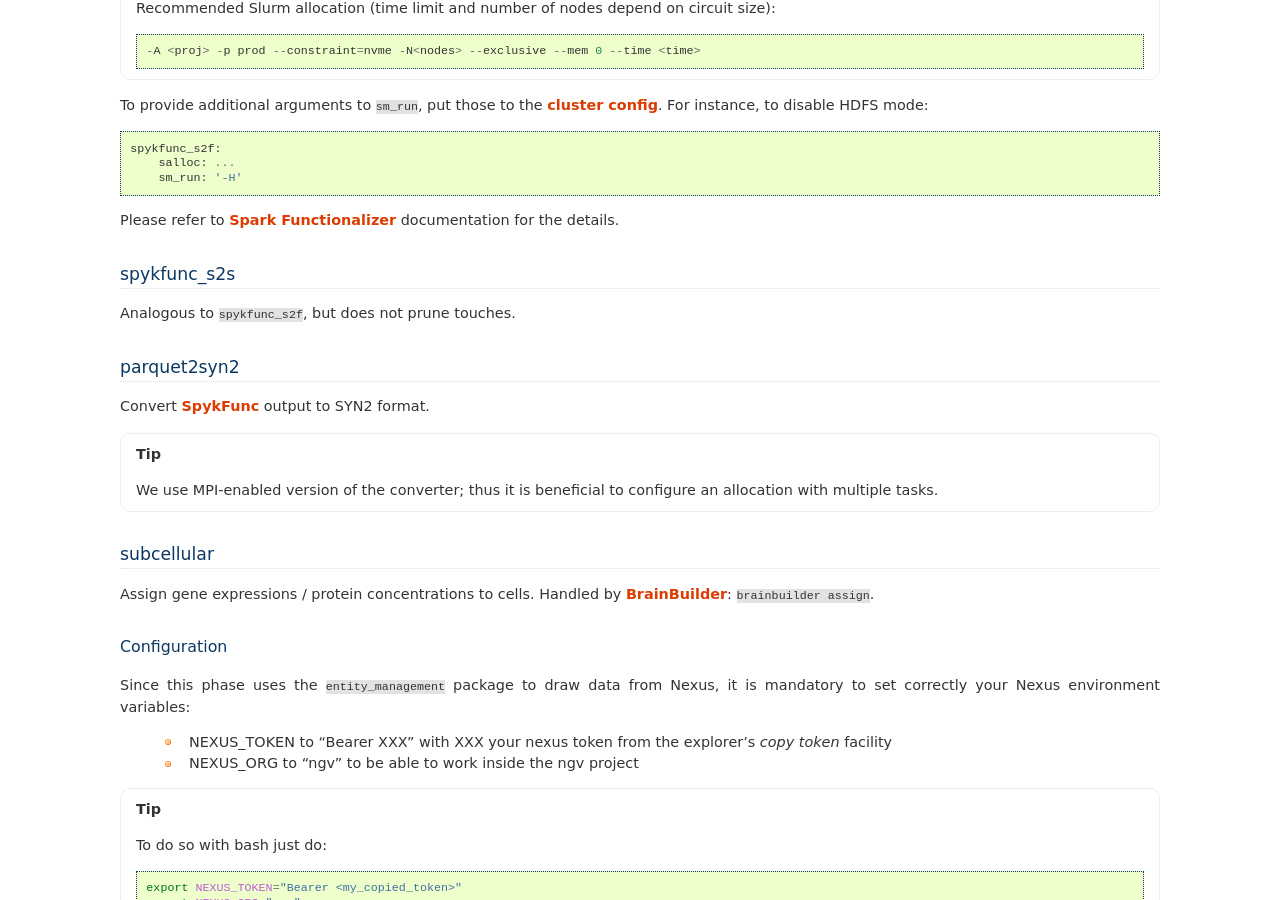
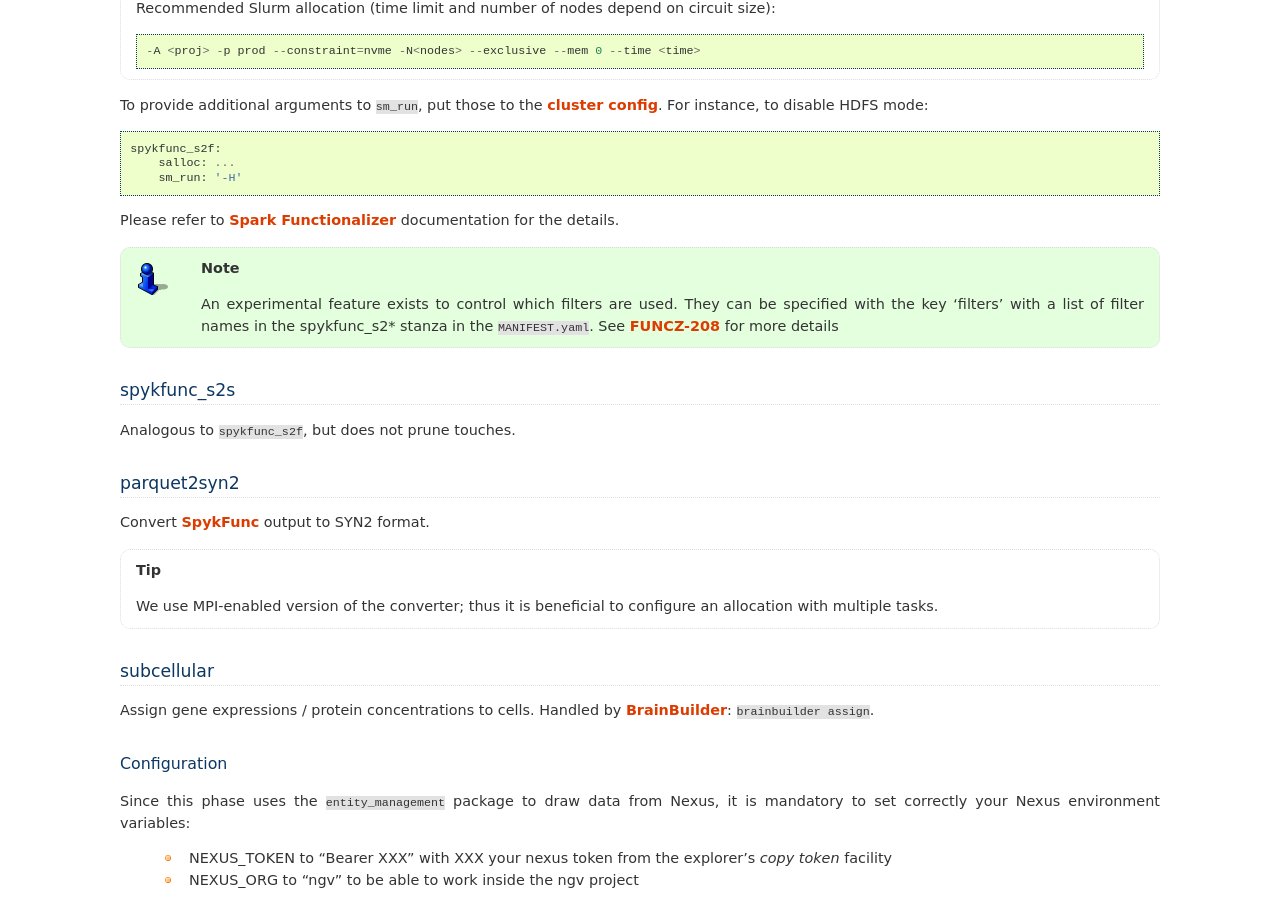
Before and after one commit to BlueBrain/circuit-build, a Sphinx documentation site: the page built from doc/source/phases.rst, in a window 1280 px wide and 900 px high, scrolled down 4012 px. Built offline with Sphinx 7.4.7, drawn with Linux system fonts in a browser that asks for light colours.

Commit message:
s2f/s2s experimental filters
Change-Id: Ie8535b3753a253a0c4f571782ad28f8c42bebed3

```diff
--- a/doc/source/phases.rst
+++ b/doc/source/phases.rst
@@ -235,6 +235,12 @@ For instance, to disable HDFS mode:
 
 Please refer to `Spark Functionalizer <https://bbpteam.epfl.ch/documentation/#spykfunc>`_ documentation for the details.
 
+.. note::
+
+   An experimental feature exists to control which filters are used.
+   They can be specified with the key 'filters' with a list of filter names in the spykfunc_s2\* stanza in the ``MANIFEST.yaml``.
+   See `FUNCZ-208 <https://bbpteam.epfl.ch/project/issues/browse/FUNCZ-208>`_ for more details
+
 
 .. _ref-phase-spykfunc_s2s:
 
```
Also changed, not shown: 1 other file.
